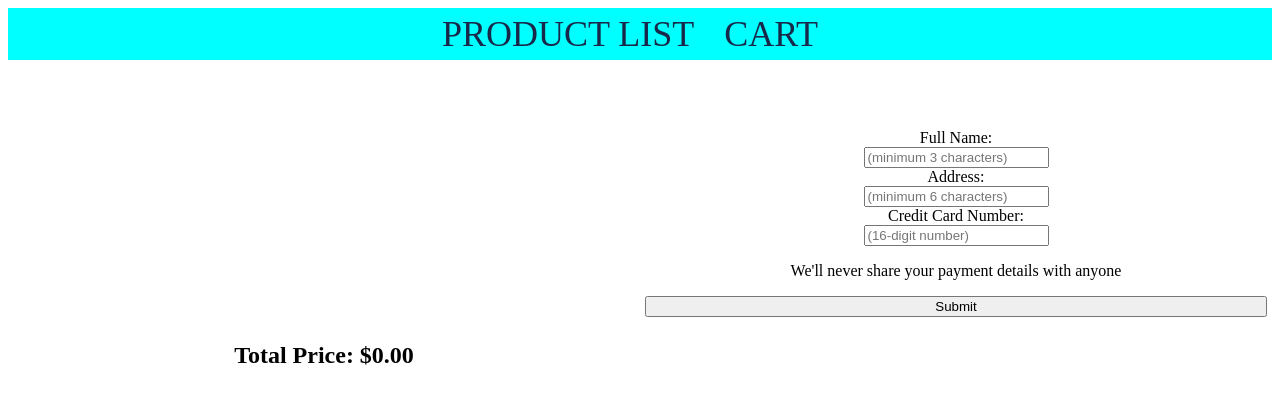
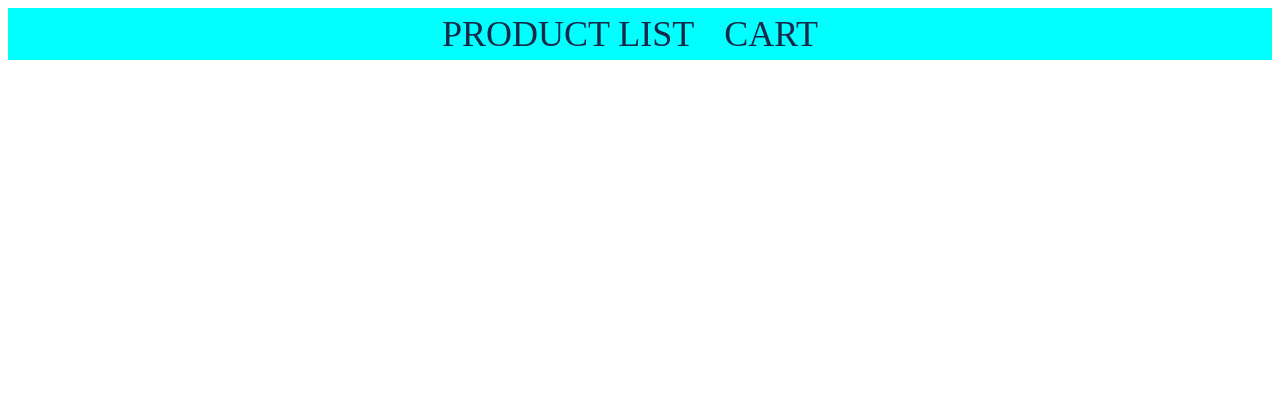
Before and after one commit to grand-rick/MyStore, an Angular app: page /cart in a window 1280 px wide. Shown: the top 404 px of the page. Built offline with nearby package versions, Linux system fonts and the light colour scheme.

Commit message:
Leveraged ngIf directive to display empty cart message accordingly

```diff
--- a/src/app/components/cart/cart.component.html
+++ b/src/app/components/cart/cart.component.html
@@ -1,18 +1,19 @@
 <div class="cart">
-    <div class="parent1">
+    <div class="parent1" *ngIf="isCartEmpty == false" >
         <div class="cart-element" *ngFor="let product of cartProducts">
             <img src={{product.url}} alt={{product.name}}> <br />
             <div >
-                {{product.name}} <br />
-                ${{product.price}} <br />
-                {{product.description}} <br />
-                Amount: <input type="number" name="amount" class="number-input" value={{product.amount}} /> <br />
-                <button class="btn btn-danger" (click)="removeCartProduct(product)">Remove</button> <br />
-                <a routerLink="/">Back to Product List</a>
+                <span class="cart-element-child" >{{product.name}}</span> <br />
+                <span class="cart-element-child" >${{product.price}}</span> <br />
+                <span class="cart-element-child" >{{product.description}}</span> <br />
+                <span class="cart-element-child" >Amount: <input type="number" name="amount" class="number-input" value={{product.amount}} /></span> <br />
+                <button class="btn btn-danger cart-element-child" (click)="removeCartProduct(product)">Remove</button> <br />
+                <a routerLink="/" class="cart-element-child">Back to Product List</a>
             </div>
         </div>
+        <h2>Total Price: ${{totalPrice}}</h2>
     </div>
-    <form class="parent2">
+    <form class="parent2" *ngIf="isCartEmpty == false">
         <label for="fullName">
             Full Name: <br />
             <input type="text" name="fullName" id="fullName" required placeholder="(minimum 3 characters)">
@@ -26,8 +27,9 @@
             <input type="number" name="creditCard" id="creditCard" required placeholder="(16-digit number)">
         </label>
         <p>We'll never share your payment details with anyone</p>
-        <button type="submit" (click)="checkOut()" routerLink="/">Submit</button>
+        <button type="submit" class="btn btn-primary" (click)="checkOut()" routerLink="/">Submit</button>
     </form>
-
-    <h2>Total Price: ${{totalPrice}}</h2>
+    <div *ngIf="isCartEmpty == true">
+        <h2>Cart is Empty!</h2>
+    </div>
 </div>
```
